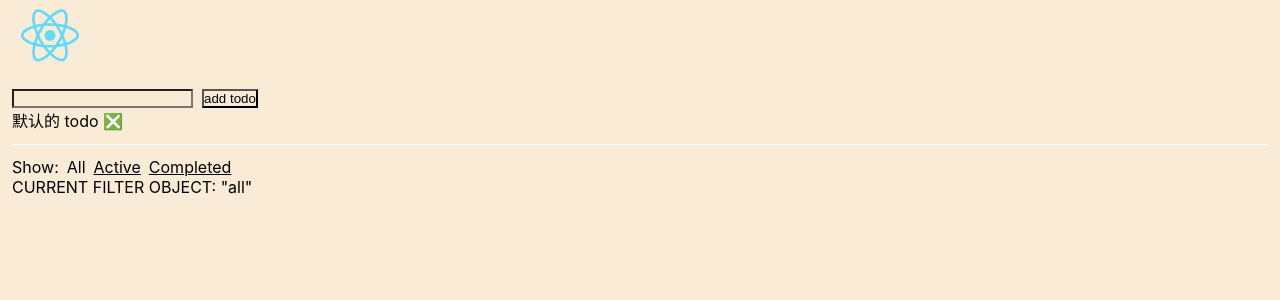
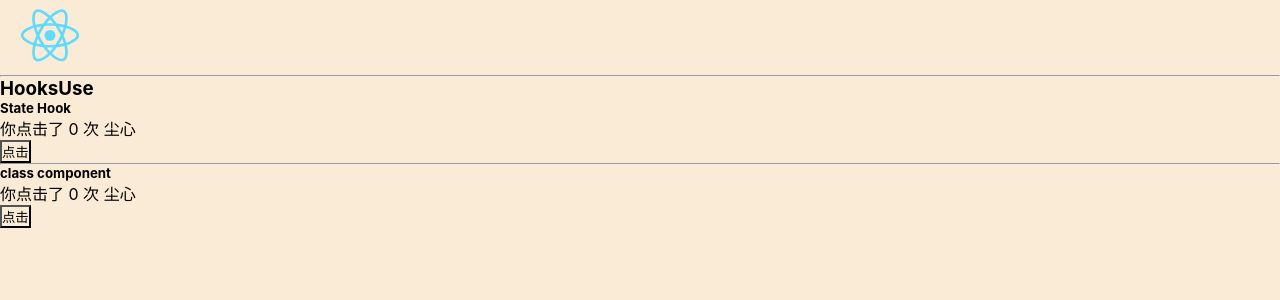
Before and after one commit to smilecode11/interview-react, a React (Create React App) app: page / in a window 1280 px wide. Shown: the top 300 px of the page. Built offline with nearby package versions, Linux system fonts and the light colour scheme.

Commit message:
feat(React Hooks): state Hook - useState
useState 使用

```diff
--- a/src/App.js
+++ b/src/App.js
@@ -7,7 +7,8 @@ import store from './components/reduxUse/store'
 
 // import BaseUseDemo from "./components/baseUse";
 // import AdvancedUse from "./components/advancedUse";
-import ReduxUse from './components/reduxUse'
+// import ReduxUse from './components/reduxUse'
+import HooksUse from "./components/hooksUse";
 
 function App() {
   return (
@@ -21,7 +22,9 @@ function App() {
           {/* <hr /> */}
           {/* <AdvancedUse /> */}
           {/* <hr /> */}
-          <ReduxUse />
+          {/* <ReduxUse /> */}
+          <hr />
+          <HooksUse />
         </div>
       </div>
     </Provider>
--- /dev/null
+++ b/src/components/hooksUse/ClickCounter.js
@@ -0,0 +1,19 @@
+import React, { useState } from 'react'
+
+function ClickCounter() {
+    const [count, setCount] = useState(0)
+    const [name, setName] = useState('尘心')
+
+    function clickHandler() {
+        setCount(count + 1)
+        setName(name + '2020')
+    }
+
+    return (<>
+        <h5>State Hook</h5>
+        <p>你点击了 {count} 次 {name}</p>
+        <button onClick={clickHandler}>点击</button>
+    </>)
+}
+
+export default ClickCounter
--- /dev/null
+++ b/src/components/hooksUse/ClickCounterClass.js
@@ -0,0 +1,28 @@
+import React from 'react'
+
+class ClickCounter extends React.Component {
+    constructor(props) {
+        super(props)
+        this.state = {
+            count: 0,
+            name: "尘心"
+        }
+    }
+
+    clickHandler() {
+        this.setState({
+            count: this.state.count + 1,
+            name: this.state.name + '2020'
+        })
+    }
+
+    render() {
+        return (<>
+            <h5>class component</h5>
+            <p>你点击了 {this.state.count} 次 {this.state.name}</p>
+            <button onClick={() => this.clickHandler()}>点击</button>
+        </>)
+    }
+}
+
+export default ClickCounter
--- /dev/null
+++ b/src/components/hooksUse/index.js
@@ -0,0 +1,22 @@
+import React from 'react'
+
+import ClickCounter from './ClickCounter'
+import ClickCounterClass from './ClickCounterClass'
+
+class HooksUse extends React.Component {
+    constructor(props) {
+        super(props)
+        this.state = {}
+    }
+
+    render() {
+        return (<>
+            <h3>HooksUse</h3>
+            <ClickCounter />
+            <hr />
+            <ClickCounterClass />
+        </>)
+    }
+}
+
+export default HooksUse
```
